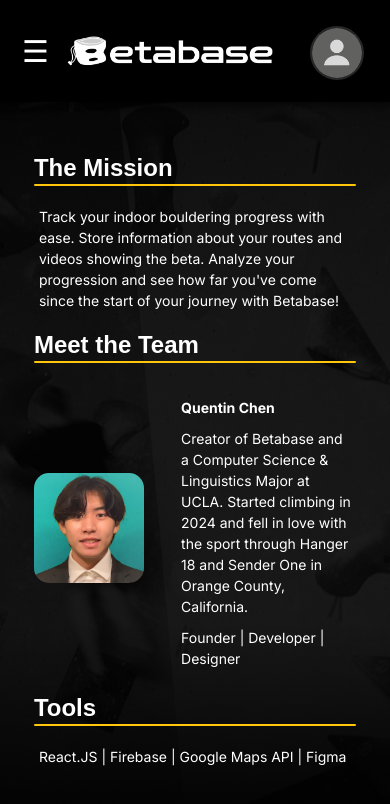
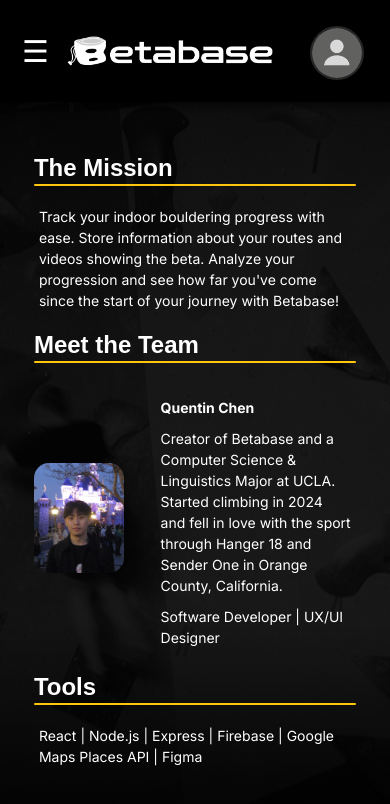
Before and after one commit to quentin-h-chen/betabase, a React (Vite) app in the folder client/: page /about in a window 390 px wide. Shown: the top 804 px of the page. Built offline with nearby package versions, Linux system fonts and the light colour scheme; no server answers; a web font is replaced by a local one.

Commit message:
Update About page profile image

```diff
--- a/client/src/pages/About.css
+++ b/client/src/pages/About.css
@@ -63,7 +63,7 @@
 
 .founder-picture {
     grid-area: picture;
-    height: 200px;
+    height: 16rem;
     border-radius: 15px;
 }
 
@@ -123,7 +123,7 @@
     }
     .about-container h2 {
         margin-top: 0;
-        font-size: 30px;
+        font-size: 16px;
     }
     .about-text {
         font-size: 14px;
@@ -145,11 +145,11 @@
 
     .about-container h2 {
         margin-top: 0;
-        font-size: 28px;
+        font-size: 14px;
     }
 
     .about-text {
-        font-size: 14px;
+        font-size: 12px;
         margin-bottom: 5px;
     }
 
--- a/client/src/pages/About.jsx
+++ b/client/src/pages/About.jsx
@@ -25,20 +25,20 @@
                         <div className='team-container'>
                             <h2>Meet the Team</h2>
                             <div className='team-grid'>
-                                <img src='/qc2.JPEG' className='founder-picture'></img>
+                                <img src='/qc_disney.jpeg' className='founder-picture'></img>
                                 <h3 className='name'>Quentin Chen</h3>
                                 <p className='about-text'>
                                     Creator of Betabase and a Computer Science & Linguistics Major at UCLA. Started climbing in 2024 and fell in love
                                     with the sport through Hanger 18 and Sender One in Orange County, California.
                                 </p>
-                                <p className='about-text'>Founder | Developer | Designer</p>
+                                <p className='about-text'>Software Developer | UX/UI Designer</p>
                             </div>
                         </div>
 
                         <div className='tools-container'>
                             <h2>Tools</h2>
                             <p className='about-text'>
-                                React.JS | Firebase | Google Maps API | Figma
+                                React | Node.js | Express | Firebase | Google Maps Places API | Figma
                             </p>
                         </div>
                     </div>
```
Also changed, not shown: client/public/qc_disney.jpeg (added).
